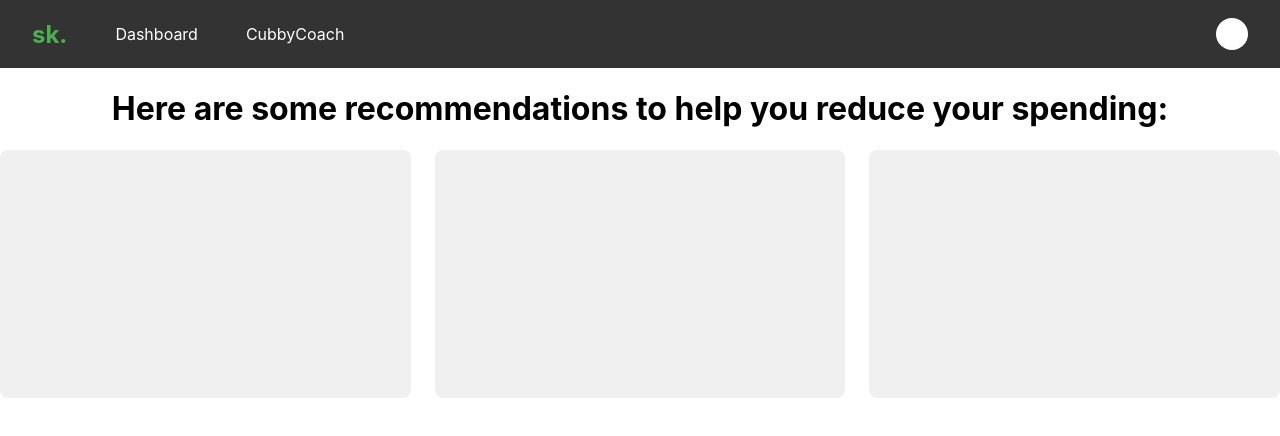
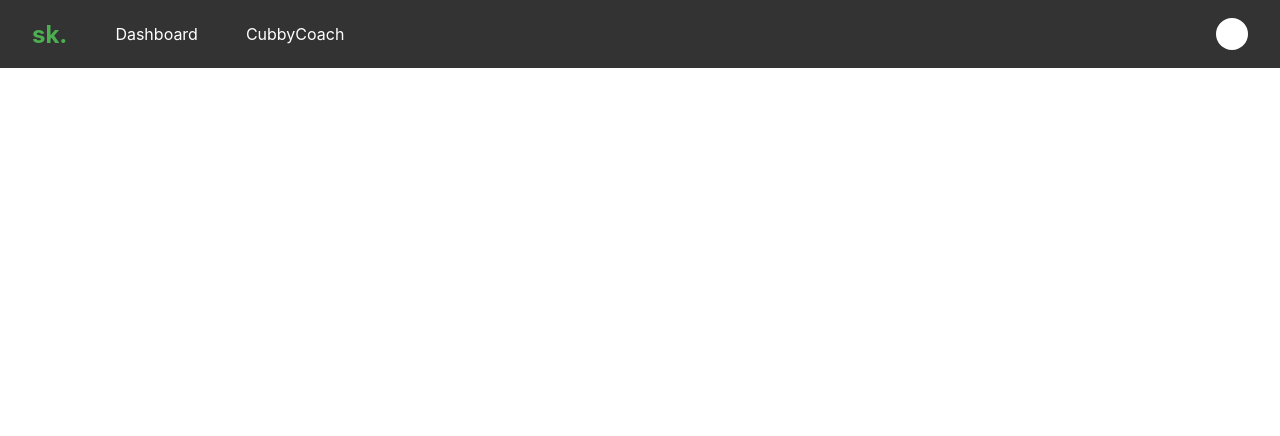
Before and after one commit to collinsbwl/testsite, a React (Create React App) app in the folder smartkart/: page /finance-coach in a window 1280 px wide. Shown: the top 436 px of the page. Built offline with nearby package versions, Linux system fonts and the light colour scheme.

Commit message:
update app

```diff
--- a/smartkart/src/App.js
+++ b/smartkart/src/App.js
@@ -11,7 +11,7 @@ function App() {
         <Header />
         <Routes>
           <Route path="/dashboard" element={<Dashboard />} />
-          <Route path="/finance-coach" element={<FinanceCoach />} />
+          <Route path="/financeCoach" element={<FinanceCoach />} />
           <Route path="/" element={<Navigate to="/dashboard" />} />
         </Routes>
       </div>
```
